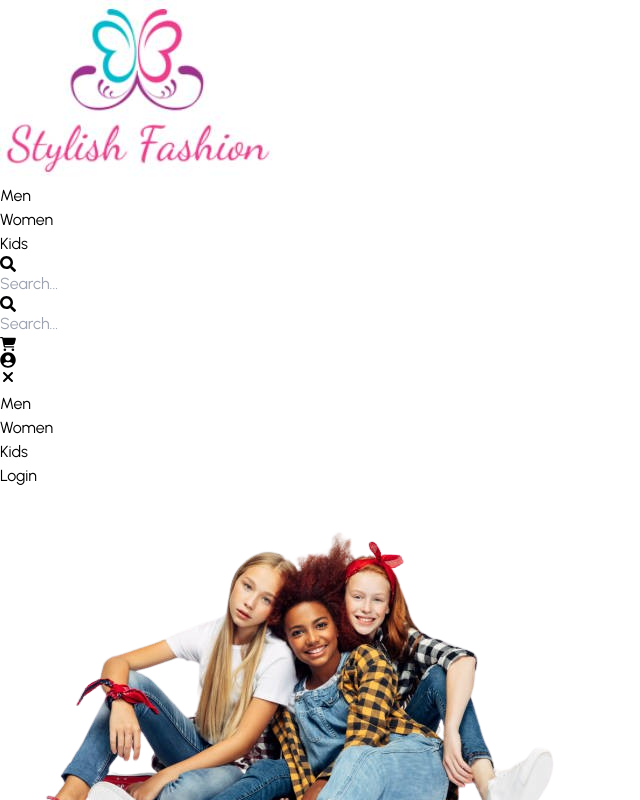
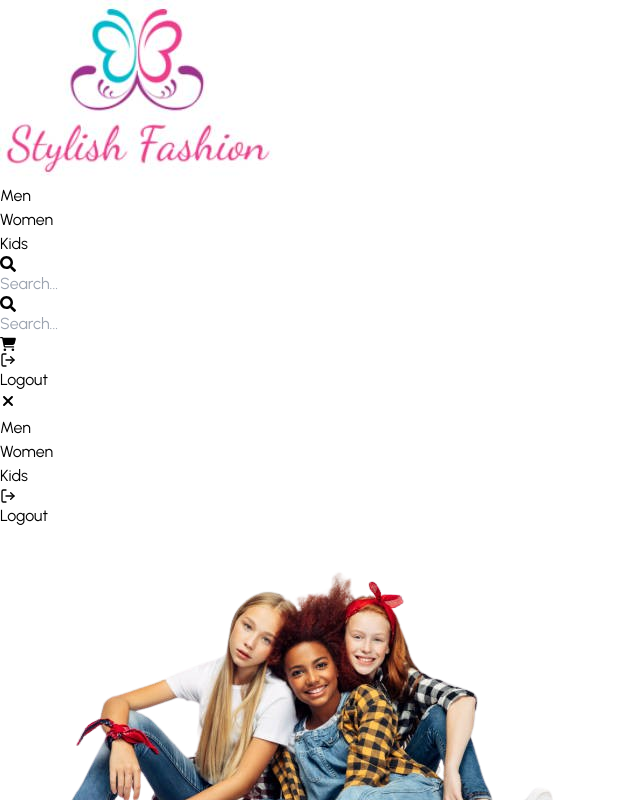
Before and after one commit to ShailySarker/Stylish-Fashion-Client-Side, a React (Vite) app: page / in a window 1280 px wide. Both pictures are taken after a click on the button 8 px from the left and 377 px from the top of the page. Shown: the top 800 px of the page, without its empty margins (0-640 px from the left). Built offline with nearby package versions, Linux system fonts and the light colour scheme; no server answers.

Commit message:
Header section updated

```diff
--- a/src/components/Header.jsx
+++ b/src/components/Header.jsx
@@ -5,6 +5,7 @@ import { FaBars, FaRegUserCircle, FaSearch, FaUserCircle } from "react-icons/fa"
 import { FaCartShopping, FaXmark } from "react-icons/fa6";
 import { useState } from "react";
 import { useSelector } from "react-redux";
+import { FiLogOut } from "react-icons/fi";
 
 const Header = () => {
     // redux
@@ -86,7 +87,13 @@ const Header = () => {
                     {
                         isUserAvailable ?
                             <>
-                            <FaUserCircle className="lg:text-2xl  md:text-xl text-lg text-purple-800"/>
+                                {/* <FaUserCircle className="lg:text-2xl  md:text-xl text-lg text-purple-800"/> */}
+                                <Link to="/">
+                                    <button className="py-2 lg:w-32 text-white font-semibold lg:text-lg rounded-lg bg-gradient-to-r from-blue-600 to-purple-800 flex items-center justify-center gap-2">
+                                        <FiLogOut />
+                                        Logout
+                                    </button>
+                                </Link>
                             </> :
                             <>
                                 <Link to="/login">
@@ -122,11 +129,24 @@ const Header = () => {
                             <NavLink to='/kidsFashion' className={({ isActive }) => isActive ? " text-purple-800 border-b-2 border-purple-800" : ""
                             }>Kids</NavLink>
                         </ul>
-                        <Link to="/login">
-                            <button className="md:py-2 py-[6px] md:w-32 w-24 text-white font-semibold lg:text-lg rounded-lg bg-gradient-to-r from-blue-600 to-purple-800">
-                                Login
-                            </button>
-                        </Link>
+                        {
+                            isUserAvailable ?
+                                <>
+                                    <Link to="/">
+                                        <button className="md:py-2 py-[6px] md:w-32 w-[105px] text-white font-semibold md:text-base text-sm  rounded-lg bg-gradient-to-r from-blue-600 to-purple-800 flex items-center justify-center md:gap-2 gap-2">
+                                            <FiLogOut />
+                                            Logout
+                                        </button>
+                                    </Link>
+                                </> :
+                                <>
+                                    <Link to="/login">
+                                        <button className="md:py-2 py-[6px] md:w-32 w-24 text-white font-semibold lg:text-lg rounded-lg bg-gradient-to-r from-blue-600 to-purple-800">
+                                            Login
+                                        </button>
+                                    </Link>
+                                </>
+                        }
                     </div>
                 )}
 
```
